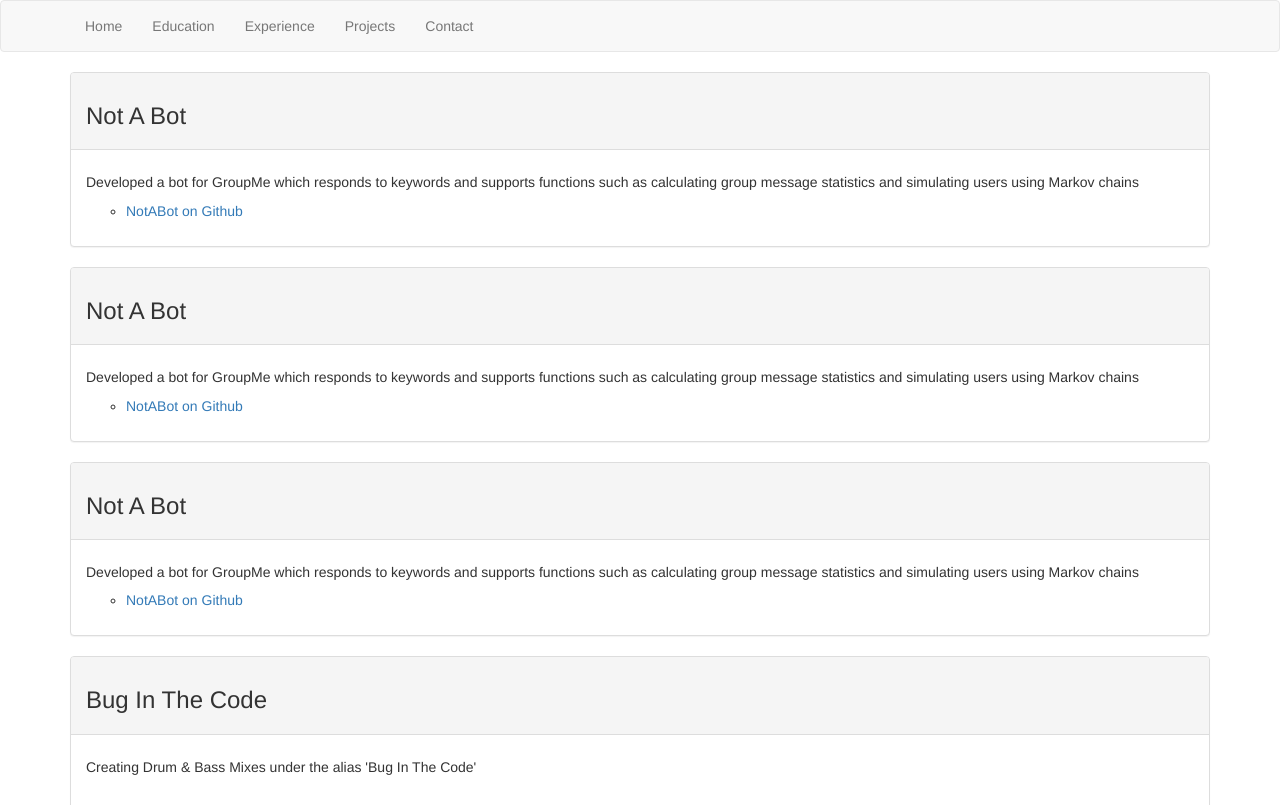
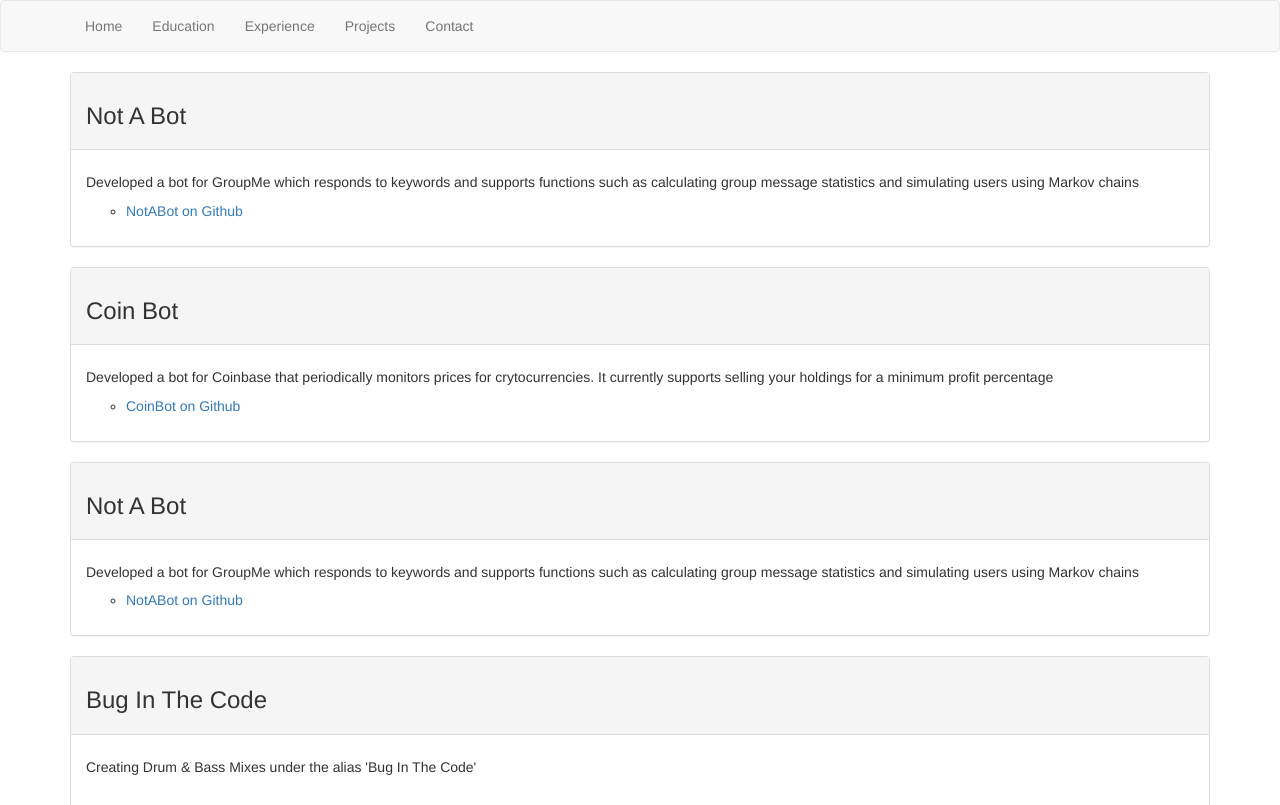
Before and after one commit to vikramdesh1/vikramdesh1.github.io, a Jekyll site: the page built from projects.html, in a window 1280 px wide. Shown: the top 805 px of the page. Built offline with Jekyll 4.4.1, drawn with Linux system fonts in a browser that asks for light colours; nearby versions of some CDN libraries; grey boxes are pictures that could not be loaded.

Commit message:
Update projects.html

```diff
--- a/projects.html
+++ b/projects.html
@@ -19,13 +19,13 @@ title: Projects
     </div>
     <div class="panel panel-default">
         <div class="panel-heading">
-            <h3>Not A Bot</h3>
+            <h3>Coin Bot</h3>
         </div>
         <div class="panel-body">
             <ul class="list-unstyled">
-                <li><h5>Developed a bot for GroupMe which responds to keywords and supports functions such as calculating group message statistics and simulating users using Markov chains</h5>
+                <li><h5>Developed a bot for Coinbase that periodically monitors prices for crytocurrencies. It currently supports selling your holdings for a minimum profit percentage</h5>
                 <ul>
-                    <li><a href="https://github.com/vikramdesh1/NotABot">NotABot on Github</a></li>
+                    <li><a href="https://github.com/vikramdesh1/CoinBot">CoinBot on Github</a></li>
                 </ul>
                 </li>
             </ul>
```
